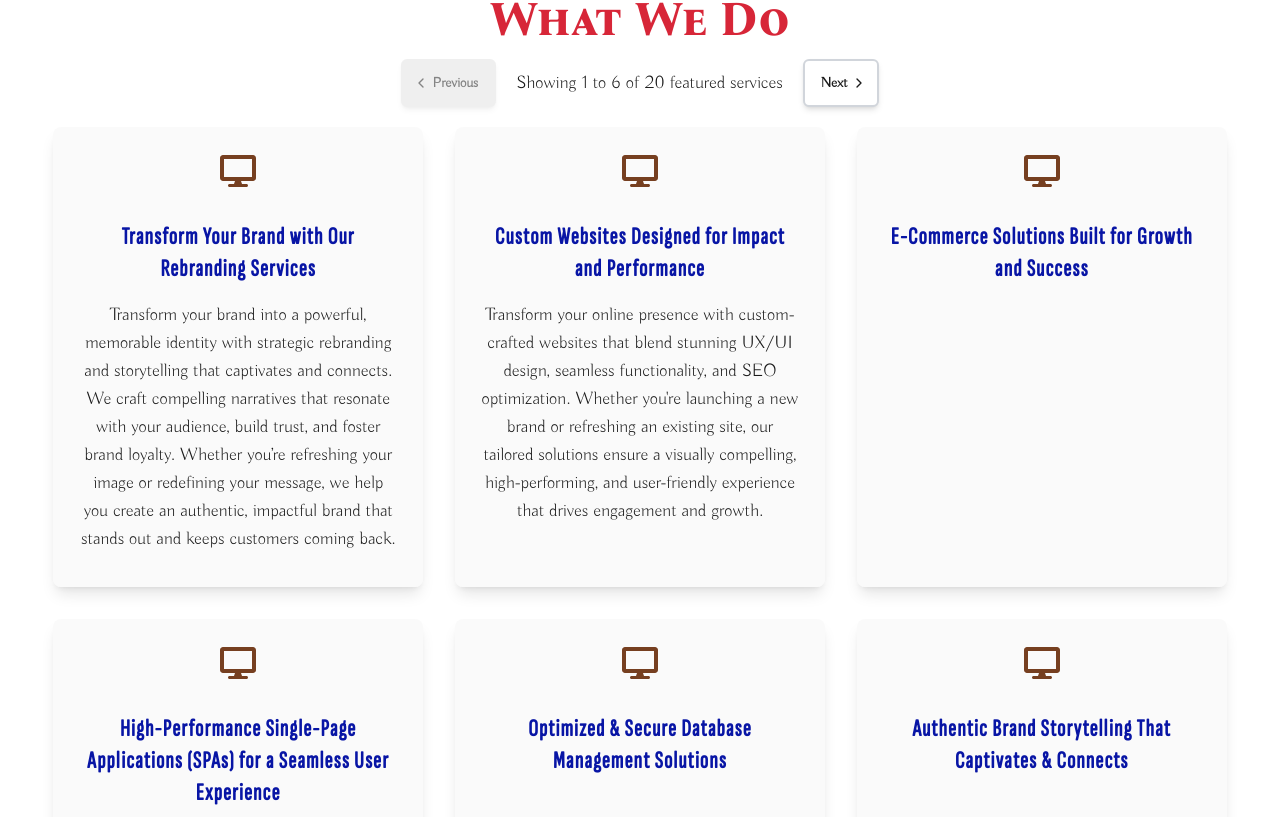
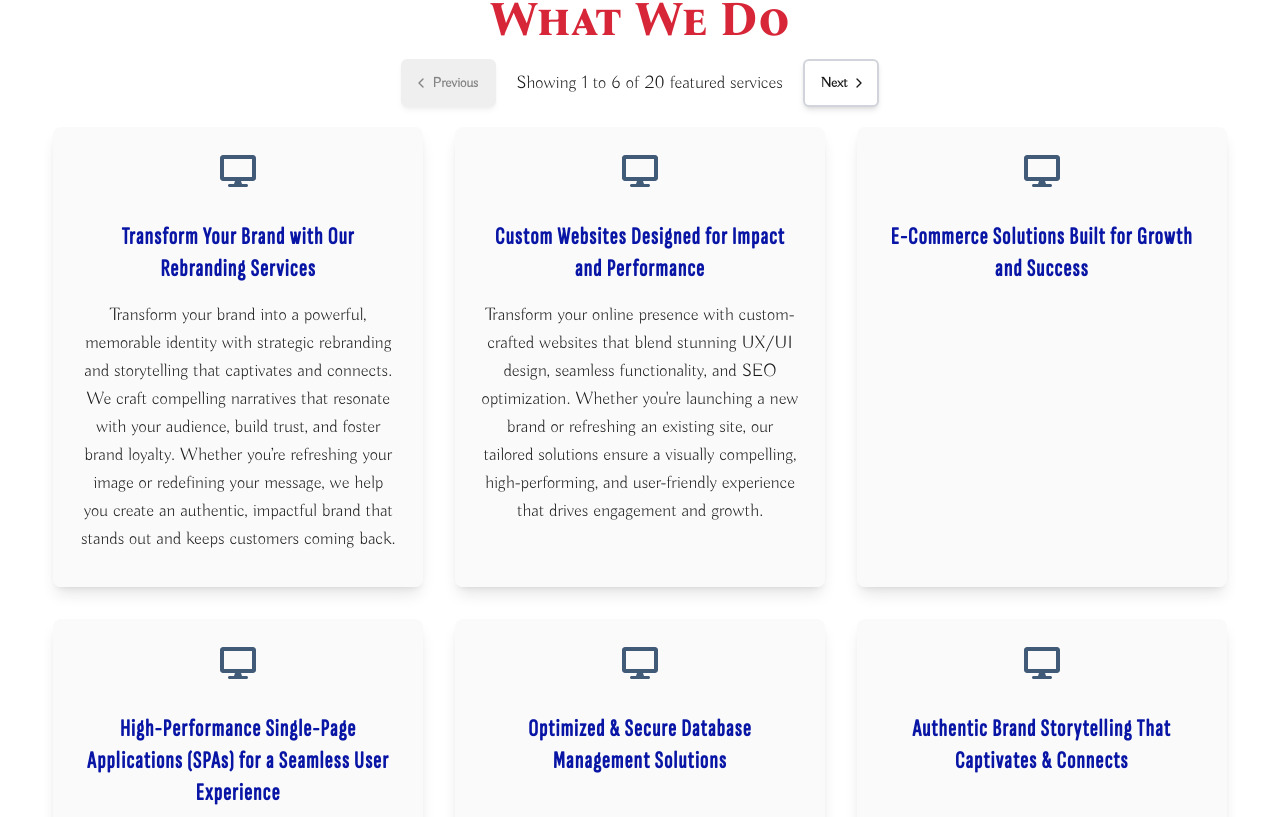
Before and after one commit to tmchuynh/phoenix-code-studio, a Next.js app: page / in a window 1280 px wide. Shown: the part 983-1800 px from the top of the page. Built offline with nearby package versions, Linux system fonts and the light colour scheme.

Commit message:
update colors for <strong>

```diff
--- a/src/app/globals.css
+++ b/src/app/globals.css
@@ -25,10 +25,10 @@ body {
     --muted: #e0e0e0;
     --muted-foreground: #0b0b0b;
     --accent-1: #866c46;
-    --accent-2: #415a77;
+    --accent-2: #763f20;
     --accent-3: #3a5a40;
     --accent-4: #82673c;
-    --accent-5: #763f20;
+    --accent-5: #415a77;
     --accent-foreground: #ffffff;
     --destructive: #ff3e3e;
     --destructive-foreground: #1a1a1a;
@@ -65,7 +65,7 @@ body {
     --popover-foreground: #f5f5f5;
     --primary: #d72638db;
     --primary-foreground: #ffffff;
-    --secondary: #9ae8fefb;
+    --secondary: #7ac3f7fb;
     --secondary-foreground: #0f0f0f;
     --tertiary: #ec9779dc;
     --tertiary-foreground: #0f0f0f;
@@ -73,9 +73,9 @@ body {
     --muted-foreground: #efefef;
     --accent-1: #d7e9b8e3;
     --accent-3: #9fc9d9;
-    --accent-2: #9ae8fed3;
+    --accent-2: #ffbea6c4;
     --accent-4: #aa998f;
-    --accent-5: #ffbea6c4;
+    --accent-5: #9ae8fed3;
     --accent-foreground: #040404;
     --destructive: #ff3e3edf;
     --destructive-foreground: #000000;
```
